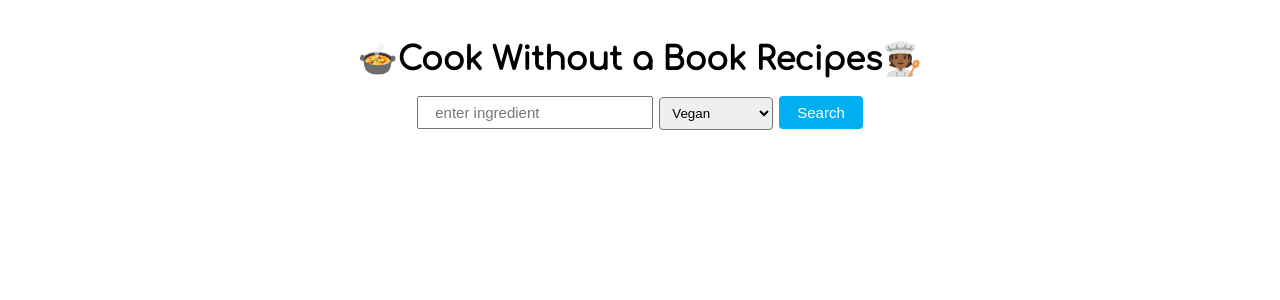
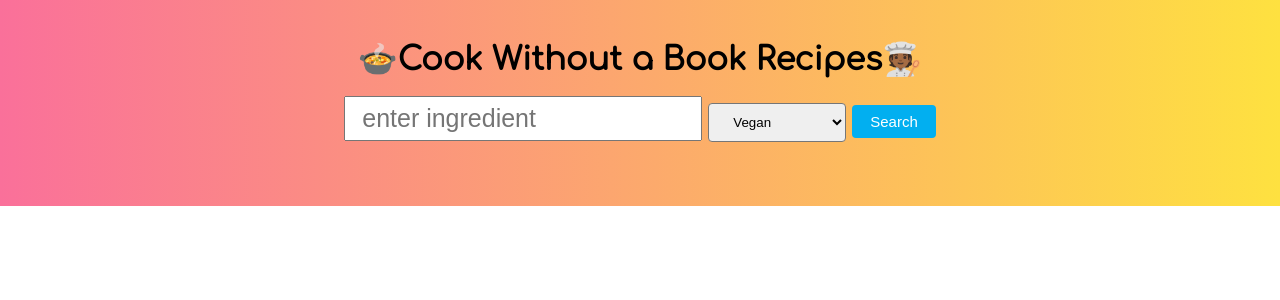
Before and after one commit to Donellawc/recipe-app, a React (Create React App) app: page / in a window 1280 px wide. Shown: the top 300 px of the page. Built offline with nearby package versions, Linux system fonts and the light colour scheme.

Commit message:
adding more css

```diff
--- a/src/App.css
+++ b/src/App.css
@@ -1,4 +1,5 @@
 .app {
+  background-image: linear-gradient(to right, #fa709a 0%, #fee140 100%);
   display: flex;
   flex-direction: column;
   justify-content: center;
@@ -13,9 +14,9 @@
 
 .app_input {
   padding: 6px 16px;
-  min-width: 200px;
-  max-width: 100vw;
-  font-size: 15px;
+  min-width: 100px;
+  max-width: 200vw;
+  font-size: 25px;
 }
 .app_submit {
   padding: 6px 16px;
@@ -41,13 +42,14 @@
 .app_recipes {
   margin-top: 24px;
   display: grid;
-  grid-template-columns: 230px 230px;
+  grid-template-columns: 175px 175px 175px 175px;
+  outline-width: 2px;
   align-items: baseline;
 }
 
 .app_healthLabels {
-  padding: 7px 8px;
+  padding: 10px 20px;
   margin-left: 6px;
-  border-radius: 4px
-  ;
+  border-radius: 4px;
+
 }
--- a/src/RecipeTile.js
+++ b/src/RecipeTile.js
@@ -15,8 +15,11 @@ export default function RecipeTile({ recipe }) {
       <img className="recipeTile_img" src={imageUrl} />
 
       <p className="recipeTile_name">{recipe.recipe.label}</p>
-      <p className="ingredients">{recipe.recipe.ingredients}</p>
-
+      <ul>
+        {recipe.recipe.ingredientLines.map((val, idx) => (
+          <li key={idx}>{val}</li>
+        ))}
+      </ul>
 
     </div>
   );
```
